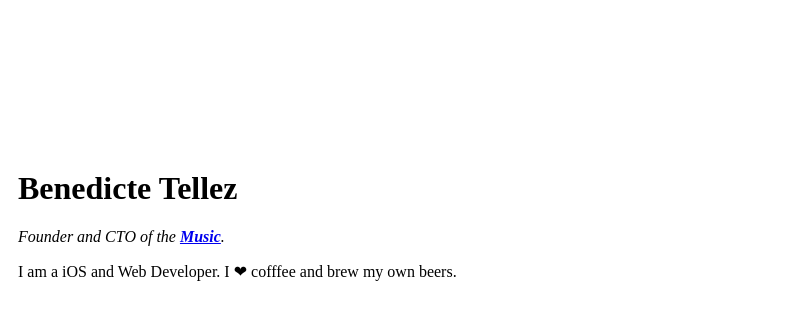
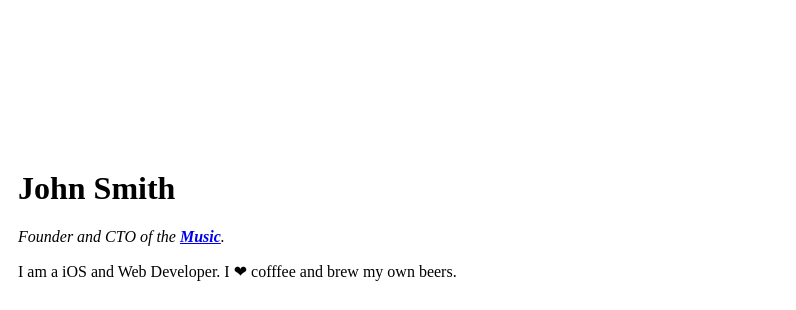
Before and after one commit to ifsdevelopment/cv, a plain HTML site: page index.html in a window 1280 px wide. Shown: the part 55-365 px from the top of the page, 484-1280 px from the left. Drawn offline with Linux system fonts and the light colour scheme.

Commit message:
Update index.html

```diff
--- a/index.html
+++ b/index.html
@@ -11,7 +11,7 @@
     <tr>
       <td><img src="images/airbnb_vertical_lockup_web.png" alt="Air BnB Logo"></td>
       <td>
-        <h1>Benedicte Tellez</h1>
+        <h1>John Smith</h1>
         <p><em>Founder and CTO of the <strong><a href="https://music.com">Music</a></strong>.</em></p>
         <p> I am a iOS and Web Developer. I ❤ cofffee and brew my own beers.</p>
       </td>
```
